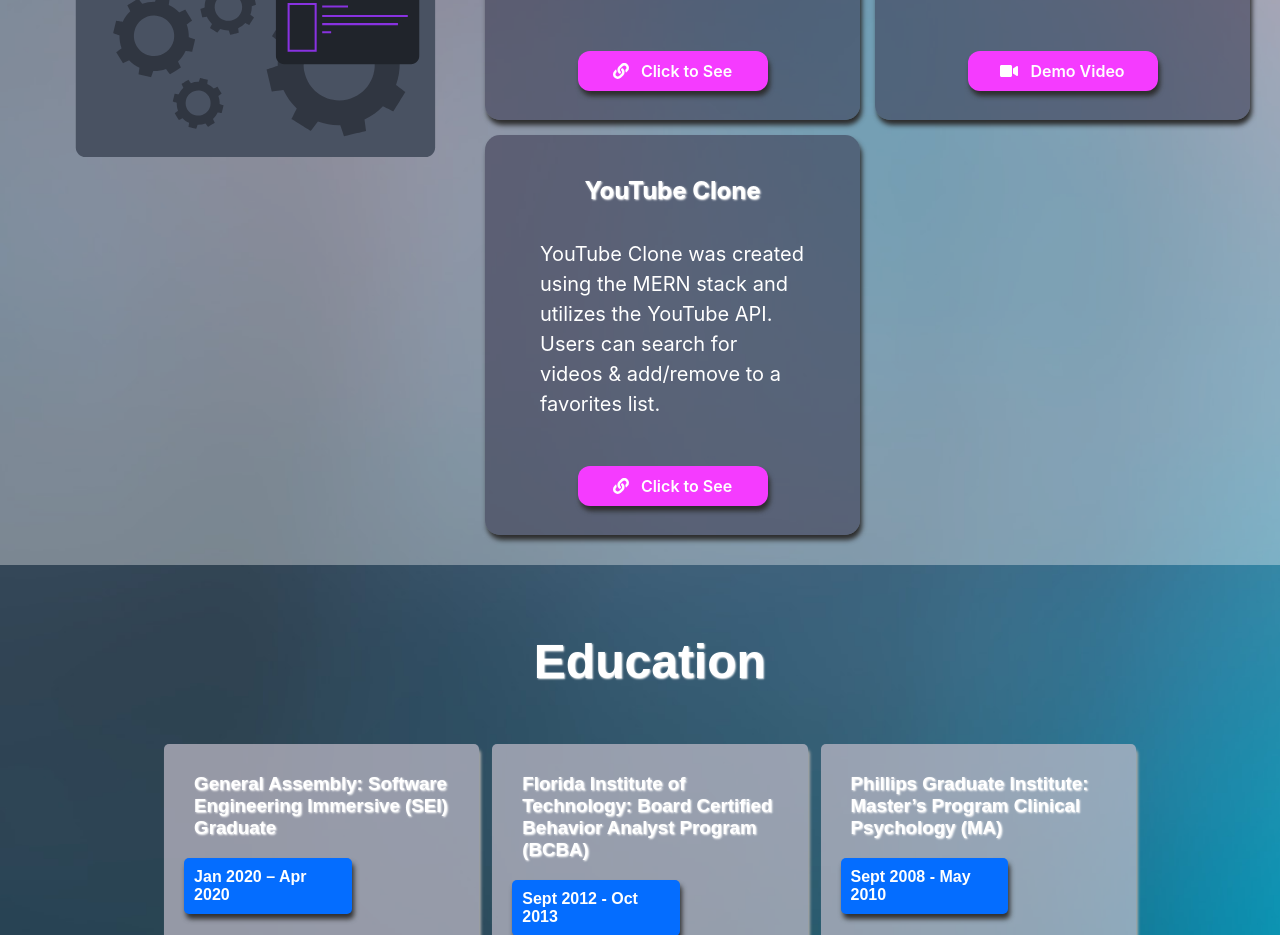
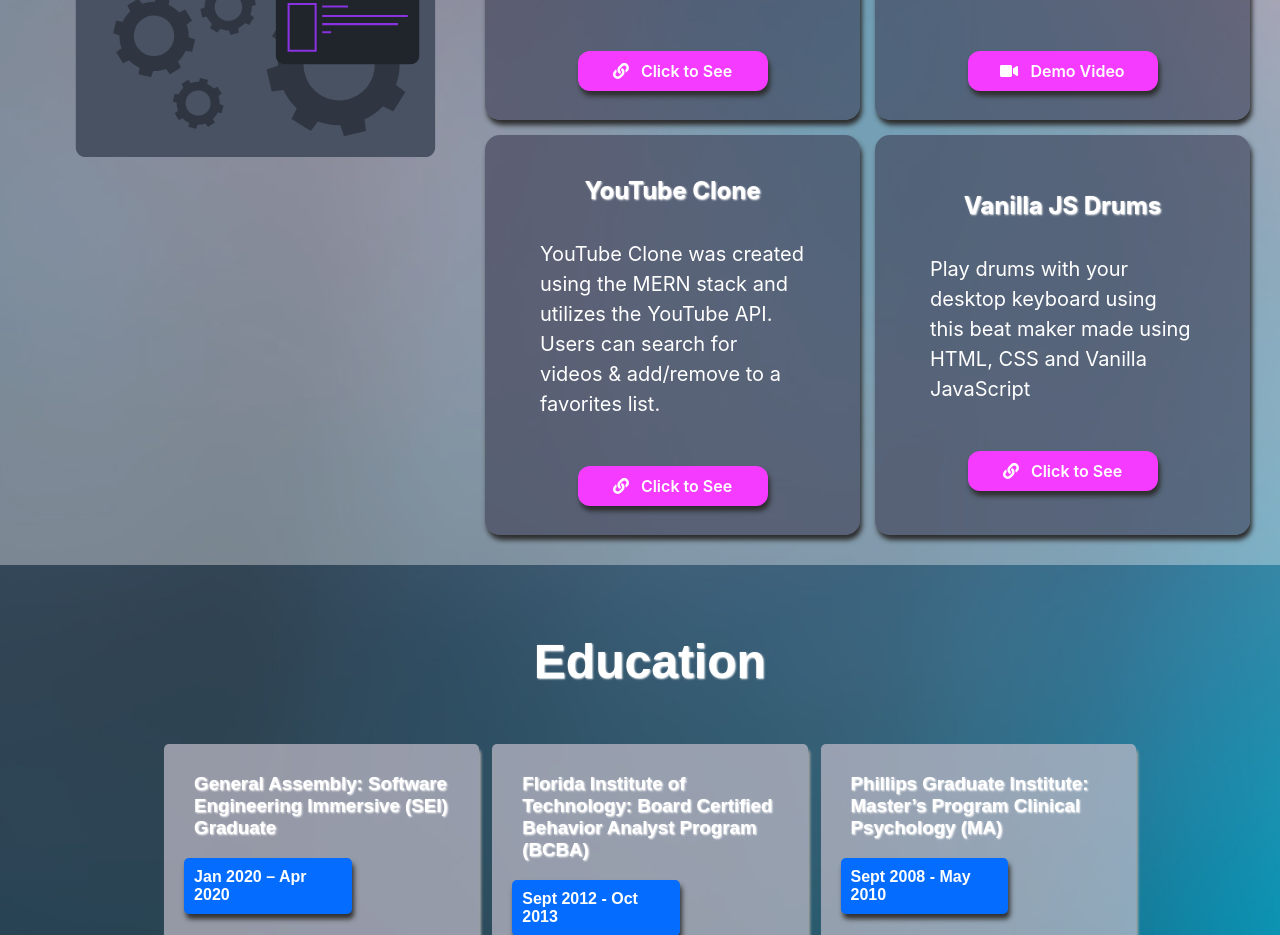
Before and after one commit to ccrisolo/ceds-portfolio, a React (Create React App) app: page / in a window 1280 px wide. Shown: the part 1180-2115 px from the top of the page. Built offline with nearby package versions, Linux system fonts and the light colour scheme.

Commit message:
adds JS drum project

```diff
--- a/src/Pages/Projects/ProjectsPage.jsx
+++ b/src/Pages/Projects/ProjectsPage.jsx
@@ -95,6 +95,30 @@ const ProjectsPage = () => {
                             </a>
                         </div>
                     </LateralFadeInSection>
+                    <LateralFadeInSection>
+                        <div className='project'>
+                            <h1 className='project-title'>Vanilla JS Drums</h1>
+                            <p className='project-body'>
+                                Play drums with your desktop keyboard using this
+                                beat maker made using HTML, CSS and Vanilla
+                                JavaScript
+                            </p>
+                            <a
+                                className='project-link-container'
+                                style={{
+                                    textDecoration: "none",
+                                    color: "white",
+                                }}
+                                target='#'
+                                href='https://ccrisolo.github.io/Vanilla-JS-Drums/'
+                            >
+                                <FontAwesomeIcon icon={faLink} color='white' />
+                                <span className='project-link-text'>
+                                    Click to See
+                                </span>
+                            </a>
+                        </div>
+                    </LateralFadeInSection>
                 </div>
             </FadeInSection>
         </>
```
